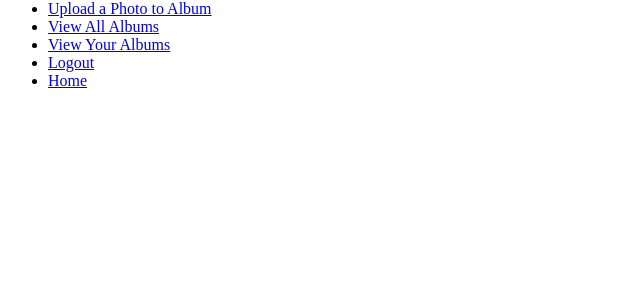
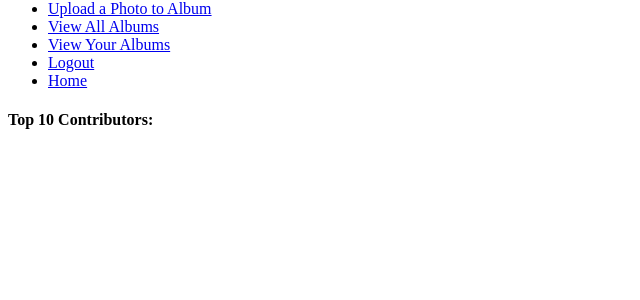
Before and after one commit to yap-ryan/photoshare-sql-project, a Flask app: page / in a window 1280 px wide. Shown: the part 131-431 px from the top of the page, without its empty margins (0-640 px from the left). Run offline with Flask 2, Linux system fonts and the light colour scheme; data that the repository does not hold is empty.

Commit message:
top ten contributors works - based on photos only

```diff
--- a/app.py
+++ b/app.py
@@ -119,10 +119,6 @@ def login():
 			</br><a href='/register'>or make an account</a>"
 
 
-@app.route('/logout')
-def logout():
-    flask_login.logout_user()
-    return render_template('hello.html', message='Logged out')
 
 
 @login_manager.unauthorized_handler
@@ -131,6 +127,35 @@ def unauthorized_handler():
 
 # you can specify specific methods (GET/POST) in function header instead of inside the functions as seen earlier
 
+# begin top 10 contributors code
+
+def topContributors() :
+
+    cursor = conn.cursor()
+    cursor.execute(
+        '''
+        Select U.user_id, U.first_name, U.last_name, contribution_score
+        From Users U
+        GROUP BY U.user_id
+        ORDER BY contribution_score DESC
+        ''')
+    topContributorTable = cursor.fetchall();
+
+    num_top_contributors = 0
+    topTopContributorTable = []
+
+    for contributor in topContributorTable :
+
+        if num_top_contributors < 10:
+            topTopContributorTable.append(contributor)
+            num_top_contributors = num_top_contributors + 1
+        else :
+            break;
+
+    return topTopContributorTable
+
+
+# end top 10 contributors code
 
 @app.route("/register", methods=['GET'])
 def register():
@@ -162,11 +187,15 @@ def register_user():
         user.id = email
         user.email = email
         flask_login.login_user(user)
-        return render_template('hello.html', email=email, message='Account Created!')
+        return render_template('hello.html', top_contributors = topContributors() , email=email, message='Account Created!')
     else:
         print("email not unique")
         return flask.redirect(flask.url_for('register'))
 
+@app.route('/logout')
+def logout():
+    flask_login.logout_user()
+    return render_template('hello.html', top_contributors = topContributors(), message='Logged out')
 
 def getUsersPhotos(uid):
     cursor = conn.cursor()
@@ -180,6 +209,16 @@ def getAlbumsPhotos(albumid):
 	cursor = conn.cursor()
 	cursor.execute("SELECT data, photo_id FROM Photos WHERE album_id = '{0}'".format(albumid))
 	return cursor.fetchall() #NOTE return a list of tuples, [(imgdata, pid, caption), ...]
+
+
+def getContributionScore(uid):
+    cursor = conn.cursor()
+    cursor.execute("SELECT contribution_score FROM Users WHERE user_id = '{0}'".format(uid))
+    return cursor.fetchone()
+
+def incContributionScore(uid):
+    cursor = conn.cursor()
+    cursor.execute("UPDATE Users SET contribution_score = contribution_score + 1 WHERE user_id ='{0}'".format(uid))
 
 
 def getUsersAlbums(uid):
@@ -225,10 +264,11 @@ def isEmailUnique(email):
 # end login code
 
 
+
 @app.route('/profile')
 @flask_login.login_required
 def protected():
-    return render_template('hello.html', email=flask_login.current_user.email, message="Here's your profile")
+    return render_template('hello.html', top_contributors = topContributors(), email=flask_login.current_user.email, message="Here's your profile")
 
 
 # FRIENDS FUNCTIONALITY CODE HERE
@@ -321,25 +361,25 @@ def allowed_file(filename):
 @app.route('/upload', methods=['GET', 'POST'])
 @flask_login.login_required
 def upload_file():
+    uid = getUserIdFromEmail(flask_login.current_user.email)
+    album_list = getUsersAlbums(uid)
 
-	uid = getUserIdFromEmail(flask_login.current_user.email)
-	album_list = getUsersAlbums(uid)
+    if request.method == 'POST':
+        imgfile = request.files['photo']
+        caption = request.form.get('caption')
+        photo_data =imgfile.read()
+        cursor = conn.cursor()
+        albumname = request.form.get('selectalbum')
 
-	if request.method == 'POST':
-		imgfile = request.files['photo']
-		caption = request.form.get('caption')
-		photo_data =imgfile.read()
-		cursor = conn.cursor()
-		albumname = request.form.get('selectalbum')
-
-		album_id = getAlbumIdFromName(albumname)
-		cursor.execute('''INSERT INTO Photos (data, caption, album_id, user_id) VALUES (%s, %s ,%s, %s)''', (photo_data, caption, album_id, uid))
-		conn.commit()
-		return render_template('hello.html', name=flask_login.current_user.email, message='Photo uploaded!', photos=getUsersPhotos(uid), base64=base64)
+        album_id = getAlbumIdFromName(albumname)
+        cursor.execute('''INSERT INTO Photos (data, caption, album_id, user_id) VALUES (%s, %s ,%s, %s)''', (photo_data, caption, album_id, uid))
+        conn.commit()
+        incContributionScore(uid)
+        return render_template('hello.html',top_contributors = topContributors(), name=flask_login.current_user.email, message='Photo uploaded!', photos=getUsersPhotos(uid), base64=base64)
 
 	#The method is GET so we return a  HTML form to upload the a photo.
-	else:
-		return render_template('upload.html', album_list = album_list)
+    else:
+        return render_template('upload.html', album_list = album_list)
 #end photo uploading code
 
 
@@ -354,26 +394,26 @@ def allowed_file(filename):
 @app.route('/createalbum', methods=['GET', 'POST'])
 @flask_login.login_required
 def create_new_album():
+    uid = getUserIdFromEmail(flask_login.current_user.email)
 
-	uid = getUserIdFromEmail(flask_login.current_user.email)
+    if request.method == 'POST':
+        imgfile = request.files['photo']
+        caption = request.form.get('caption')
+        photo_data =imgfile.read()
+        cursor2 = conn.cursor()
+        createdalbum = request.form.get('albumname')
+        date = request.form.get('date')
 
-	if request.method == 'POST':
-		imgfile = request.files['photo']
-		caption = request.form.get('caption')
-		photo_data =imgfile.read()
-		cursor2 = conn.cursor()
-		createdalbum = request.form.get('albumname')
-		date = request.form.get('date')
-
-		cursor2.execute('''INSERT INTO Albums (album_name, creation_date, user_id) VALUES (%s, %s, %s )''', (createdalbum, date, uid))
-		album_id = getAlbumIdFromName(createdalbum)
-		cursor2.execute('''INSERT INTO Photos (data, caption, album_id, user_id) VALUES (%s, %s ,%s, %s)''', (photo_data, caption, album_id, uid))
-		conn.commit()
-		return render_template('hello.html', name=flask_login.current_user.email, message='Photo uploaded!', photos=getUsersPhotos(uid), base64=base64)
+        cursor2.execute('''INSERT INTO Albums (album_name, creation_date, user_id) VALUES (%s, %s, %s )''', (createdalbum, date, uid))
+        album_id = getAlbumIdFromName(createdalbum)
+        cursor2.execute('''INSERT INTO Photos (data, caption, album_id, user_id) VALUES (%s, %s ,%s, %s)''', (photo_data, caption, album_id, uid))
+        conn.commit()
+        incContributionScore(uid)
+        return render_template('hello.html', top_contributors = topContributors(), name=flask_login.current_user.email, message='Photo uploaded!', photos=getUsersPhotos(uid), base64=base64)
 
 	#The method is GET so we return a  HTML form to upload the a photo.
-	else:
-		return render_template('createalbum.html')
+    else:
+	    return render_template('createalbum.html')
 
 #end create new album code
 
@@ -501,10 +541,14 @@ def deletephoto():
 
 
 
+
+
+
+
 #default page
 @app.route("/", methods=['GET'])
 def hello():
-	return render_template('hello.html', message='Welcome to Photoshare')
+	return render_template('hello.html', top_contributors = topContributors(), message='Welcome to Photoshare')
 
 
 if __name__ == "__main__":
--- a/templates/hello.html
+++ b/templates/hello.html
@@ -33,4 +33,16 @@
   <li><a href='/viewuseralbums'>View Your Albums</a> </li>
   <li><a href='/logout'>Logout</a></li>
   <li><a href='/'>Home</a></li>
+
+
+
 </ul>
+
+<div>
+  <h4>Top 10 Contributors:</h4>
+  <ol>
+    {% for contributor in top_contributors %}
+      <li>{{contributor[1], contributor[2], contributor[3]}}</li>
+    {% endfor %}
+  </ol>
+</div>
```
